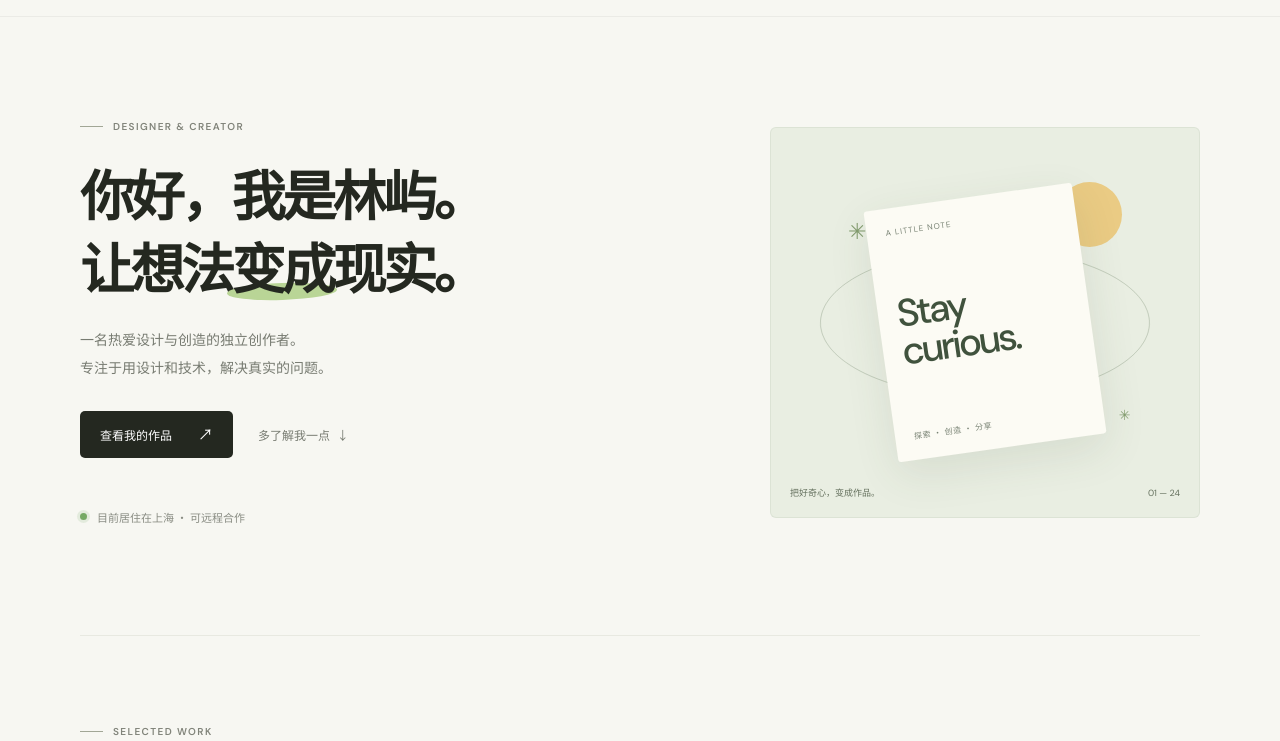
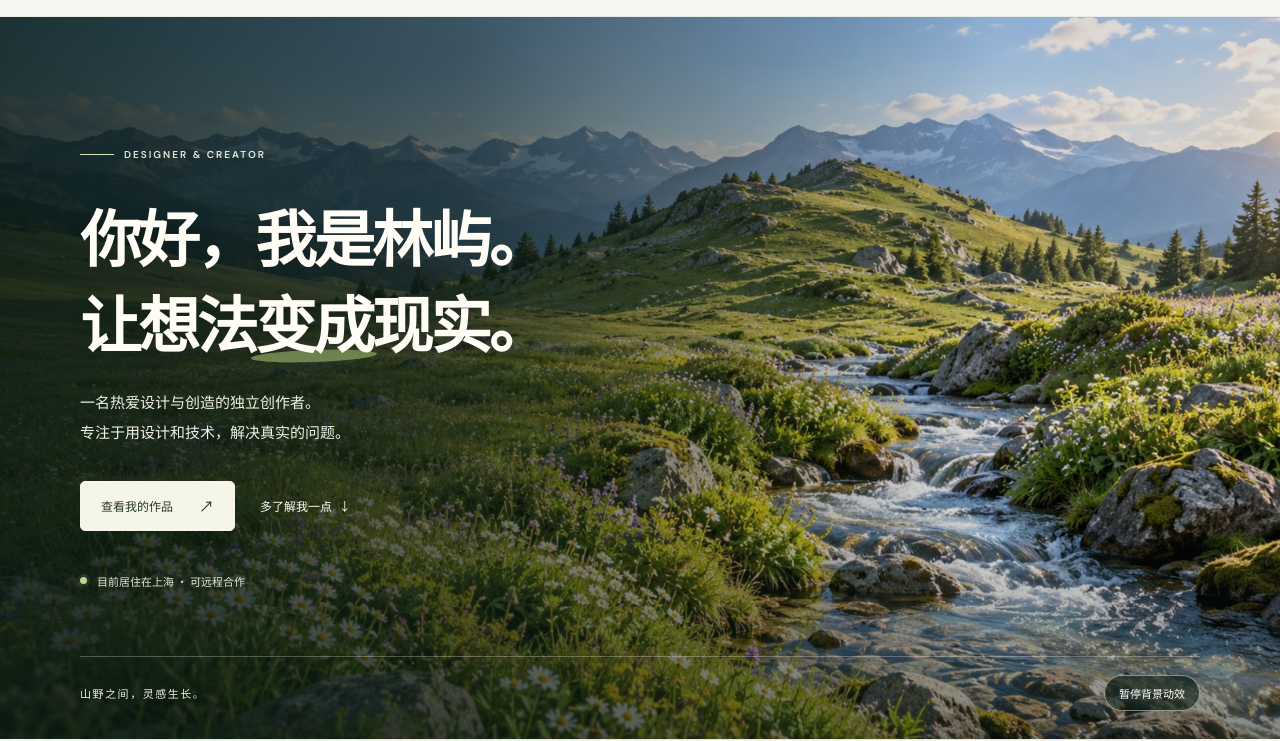
Before and after one commit to beatrice123zxy-lgtm/3, a plain HTML site: page index.html in a window 1280 px wide. Shown: the part 61-802 px from the top of the page. Drawn offline with Linux system fonts and the light colour scheme.

Commit message:
更新首页为花草溪流背景

```diff
--- a/index.html
+++ b/index.html
@@ -7,7 +7,8 @@
       name="description"
       content="你好，我是林屿。一名热爱设计与创造的独立创作者，这是我的个人作品集。"
     />
-    <meta name="theme-color" content="#f7f7f2" />
+    <meta name="theme-color" content="#263d2b" />
+    <link rel="preload" as="image" href="hero-meadow.jpg" fetchpriority="high" />
     <title>林屿 — 设计与创造</title>
     <link rel="preconnect" href="https://fonts.googleapis.com" />
     <link rel="preconnect" href="https://fonts.gstatic.com" crossorigin />
@@ -48,7 +49,12 @@
     </header>
 
     <main>
-      <section class="hero section-shell" id="home">
+      <!-- 花草溪流首屏：文字仍为原模板内容，可后续替换。 -->
+      <section class="hero section-shell meadow-hero" id="home">
+        <div class="meadow-scene" aria-hidden="true">
+          <img src="hero-meadow.jpg" alt="" width="1672" height="941" fetchpriority="high" />
+        </div>
+        <div class="meadow-shade" aria-hidden="true"></div>
         <div class="hero-copy">
           <p class="eyebrow"><span class="eyebrow-line"></span> DESIGNER &amp; CREATOR</p>
           <h1>你好，我是林屿。<br />让想法<span class="highlight">变成</span>现实。</h1>
@@ -69,19 +75,9 @@
           </div>
         </div>
 
-        <div class="hero-art" aria-label="抽象创意插画" role="img">
-          <div class="art-orbit art-orbit-one"></div>
-          <div class="art-orbit art-orbit-two"></div>
-          <div class="art-sun"></div>
-          <div class="art-card">
-            <span class="art-card-label">A LITTLE NOTE</span>
-            <span class="art-card-title">Stay<br />curious.</span>
-            <span class="art-card-footer">探索 · 创造 · 分享</span>
-          </div>
-          <span class="art-spark art-spark-one">✳</span>
-          <span class="art-spark art-spark-two">✳</span>
-          <span class="art-caption">把好奇心，变成作品。</span>
-          <span class="art-index">01 — 24</span>
+        <div class="meadow-footer">
+          <span class="meadow-caption">山野之间，灵感生长。</span>
+          <button class="motion-toggle" type="button" aria-pressed="false">暂停背景动效</button>
         </div>
       </section>
 
--- a/script.js
+++ b/script.js
@@ -22,3 +22,21 @@ if (menuToggle && siteNav) {
 if (currentYear) {
   currentYear.textContent = String(new Date().getFullYear());
 }
+
+// 用户可随时暂停背景；离开当前标签页时也暂停，减少无效动画。
+const meadow = document.querySelector('.meadow-hero');
+const motionToggle = document.querySelector('.motion-toggle');
+let motionPaused = false;
+function updateMeadowMotion() {
+  if (meadow) meadow.classList.toggle('is-paused', motionPaused || document.hidden);
+}
+if (meadow && motionToggle) {
+  motionToggle.addEventListener('click', () => {
+    motionPaused = !motionPaused;
+    motionToggle.setAttribute('aria-pressed', String(motionPaused));
+    motionToggle.textContent = motionPaused ? '播放背景动效' : '暂停背景动效';
+    updateMeadowMotion();
+  });
+  document.addEventListener('visibilitychange', updateMeadowMotion);
+  updateMeadowMotion();
+}
--- a/style.css
+++ b/style.css
@@ -1068,3 +1068,74 @@ p {
     transition-duration: 0.01ms !important;
   }
 }
+
+/* 花草溪流首页 · 原创静态背景图配合缓慢镜头移动，并非流水视频。 */
+.meadow-hero {
+  position: relative;
+  isolation: isolate;
+  width: 100%;
+  min-height: min(860px, calc(100svh - 78px));
+  min-height: clamp(620px, calc(100svh - 78px), 900px);
+  margin: 0;
+  padding: 100px max(40px, calc((100vw - 1120px) / 2)) 120px;
+  display: flex;
+  align-items: center;
+  overflow: hidden;
+  background: #263d2b;
+  color: #fffdf6;
+}
+.meadow-scene, .meadow-shade { position: absolute; inset: 0; z-index: -1; pointer-events: none; }
+.meadow-scene { overflow: hidden; }
+.meadow-scene img {
+  width: 100%; height: 100%; display: block; object-fit: cover; object-position: center 58%;
+  animation: meadow-drift 30s ease-in-out infinite alternate;
+}
+.meadow-shade {
+  background: linear-gradient(90deg, rgb(12 27 19 / 83%) 0%, rgb(15 29 20 / 64%) 36%, rgb(19 31 24 / 12%) 78%),
+              linear-gradient(0deg, rgb(10 25 18 / 45%), transparent 30%);
+}
+.meadow-hero .hero-copy { width: min(100%, 680px); }
+.meadow-hero .eyebrow { color: #e2ead8; letter-spacing: .2em; margin-bottom: 32px; }
+.meadow-hero .eyebrow-line { background: #d5e6bb; width: 34px; }
+.meadow-hero h1 { font-size: clamp(40px, 4.8vw, 64px); line-height: 1.4; letter-spacing: -.05em; text-shadow: 0 2px 20px rgb(0 0 0 / 12%); }
+.meadow-hero .highlight::after { background: #8fac67; opacity: .7; height: 12px; bottom: 4px; }
+.meadow-hero .hero-description { color: #f0f1e7; font-size: 15px; line-height: 2; margin-bottom: 34px; }
+.meadow-hero .button-dark { color: #253526; background: #f5f5e9; border: 1px solid #f5f5e9; min-height: 50px; }
+.meadow-hero .button-dark:hover { background: #dfe9cf; }
+.meadow-hero .text-link { color: #fffdf6; }
+.meadow-hero .text-link:hover { color: #d7e9b6; }
+.meadow-hero .hero-note { color: #e0e7d7; margin-top: 42px; }
+.meadow-hero .availability-dot { background: #b5d895; }
+.meadow-footer {
+  position: absolute; bottom: 28px; left: max(40px, calc((100vw - 1120px) / 2));
+  right: max(40px, calc((100vw - 1120px) / 2));
+  display: flex; justify-content: space-between; align-items: center; gap: 16px;
+  padding-top: 18px; border-top: 1px solid rgb(255 255 255 / 26%);
+}
+.meadow-caption { color: #f0f0df; font-size: 11px; letter-spacing: .14em; }
+.motion-toggle { background: rgb(13 29 21 / 60%); border: 1px solid rgb(255 255 255 / 45%); border-radius: 999px; padding: 9px 14px; color: #fffdf6; font-size: 11px; cursor: pointer; }
+.motion-toggle:hover { background: rgb(13 29 21 / 85%); }
+.meadow-hero.is-paused .meadow-scene img { animation-play-state: paused; }
+a:focus-visible, button:focus-visible { outline: 3px solid #80a95f; outline-offset: 5px; }
+.meadow-hero a:focus-visible, .meadow-hero button:focus-visible { outline-color: #e6f2c5; }
+@keyframes meadow-drift { from { transform: scale(1.02); } to { transform: scale(1.10) translate(-.8%, -.4%); } }
+@media (max-width: 800px) {
+  .meadow-hero { padding-inline: 32px; min-height: 680px; }
+  .meadow-footer { left: 32px; right: 32px; }
+}
+@media (max-width: 600px) {
+  .meadow-hero { min-height: max(660px, calc(100svh - 66px)); padding: 75px 24px 128px; }
+  .meadow-scene img { object-position: 68% center; }
+  .meadow-shade { background: linear-gradient(90deg, rgb(12 27 19 / 78%), rgb(12 27 19 / 39%)), linear-gradient(0deg, rgb(12 27 19 / 42%), transparent 50%); }
+  .meadow-hero h1 { font-size: clamp(32px, 8.4vw, 46px); }
+  .meadow-hero .hero-description { font-size: 12px; }
+  .meadow-hero .hero-actions { gap: 20px; flex-wrap: wrap; }
+  .meadow-hero .eyebrow { font-size: 9px; margin-bottom: 24px; }
+  .meadow-footer { left: 24px; right: 24px; bottom: 24px; gap: 10px; }
+  .meadow-caption { font-size: 10px; letter-spacing: .06em; }
+  .motion-toggle { font-size: 10px; padding: 9px 11px; }
+}
+@media (prefers-reduced-motion: reduce) {
+  .meadow-scene img { animation: none; transform: none; }
+  .motion-toggle { display: none; }
+}
```
Also changed, not shown: hero-meadow.jpg (added).
